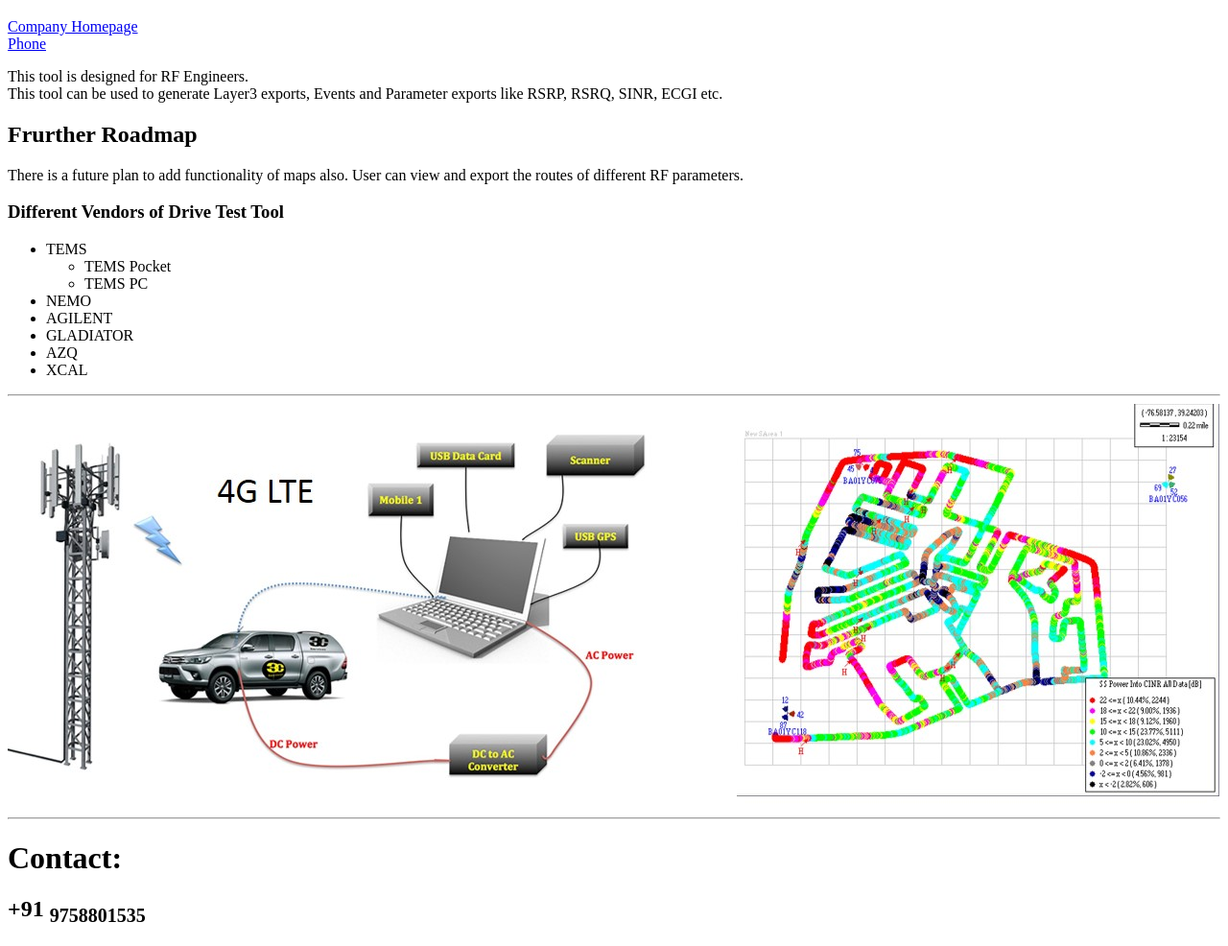
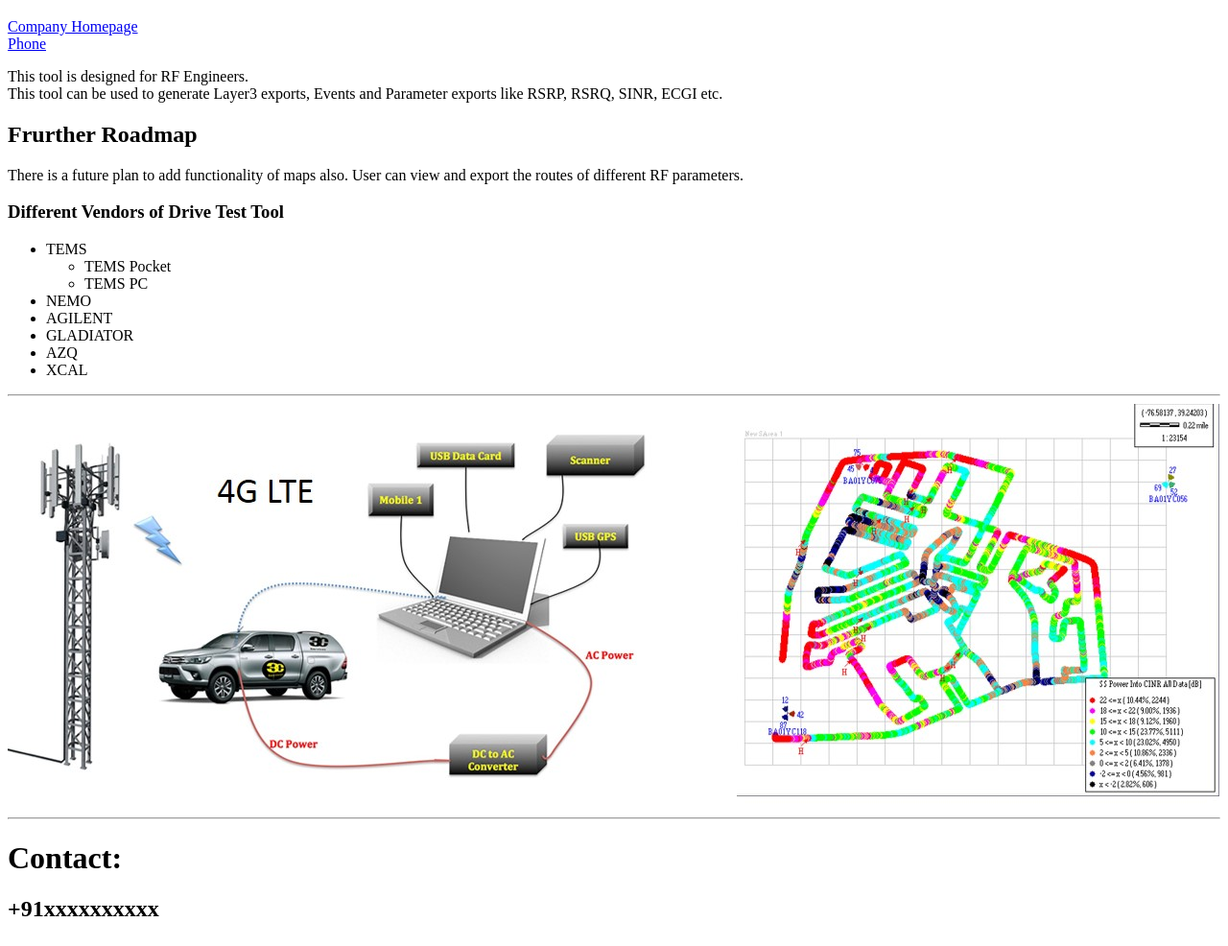
Before and after one commit to amitchaudhary6/amitchaudhary6.github.io, a plain HTML site: page index.html in a window 1280 px wide. Shown: the part 61-1047 px from the top of the page at 96% size. Drawn offline with Linux system fonts and the light colour scheme.

Commit message:
Update index.html

```diff
--- a/index.html
+++ b/index.html
@@ -38,7 +38,7 @@
     <hr>
 
     <h1>Contact:</h1>
-    <h2>+91 <sub>9758801535</sub></h2>
+    <h2>+91xxxxxxxxxx</h2>
 </body>
 
 
```
